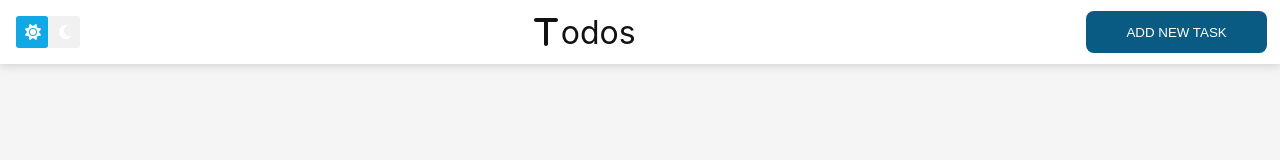
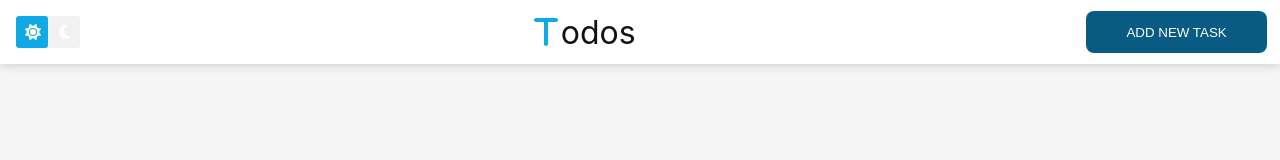
Before and after one commit to AhmadEleiwa/TodoListReact, a React (Create React App) app: page / in a window 1280 px wide. Shown: the top 160 px of the page. Built offline with nearby package versions, Linux system fonts and the light colour scheme.

Commit message:
Changing in the logo

```diff
--- a/src/shared/Header/Logo/index.js
+++ b/src/shared/Header/Logo/index.js
@@ -7,7 +7,7 @@ import Theme from "../../../utils/Theme"
 const Logo = props =>{
     const theme = useContext(Theme)
     return <div style={{display:'flex', alignItems:'center', gap:'0.2em '}}>
-        <FontAwesomeIcon icon={faT} color={theme.pallete.textPrimary} fontSize={'2em'} />
+        <FontAwesomeIcon icon={faT} color={theme.pallete.main} fontSize={'2em'} />
         <p style={{fontSize:'2em', color:theme.pallete.textPrimary}} >odos</p>
     </div>
 }
```
